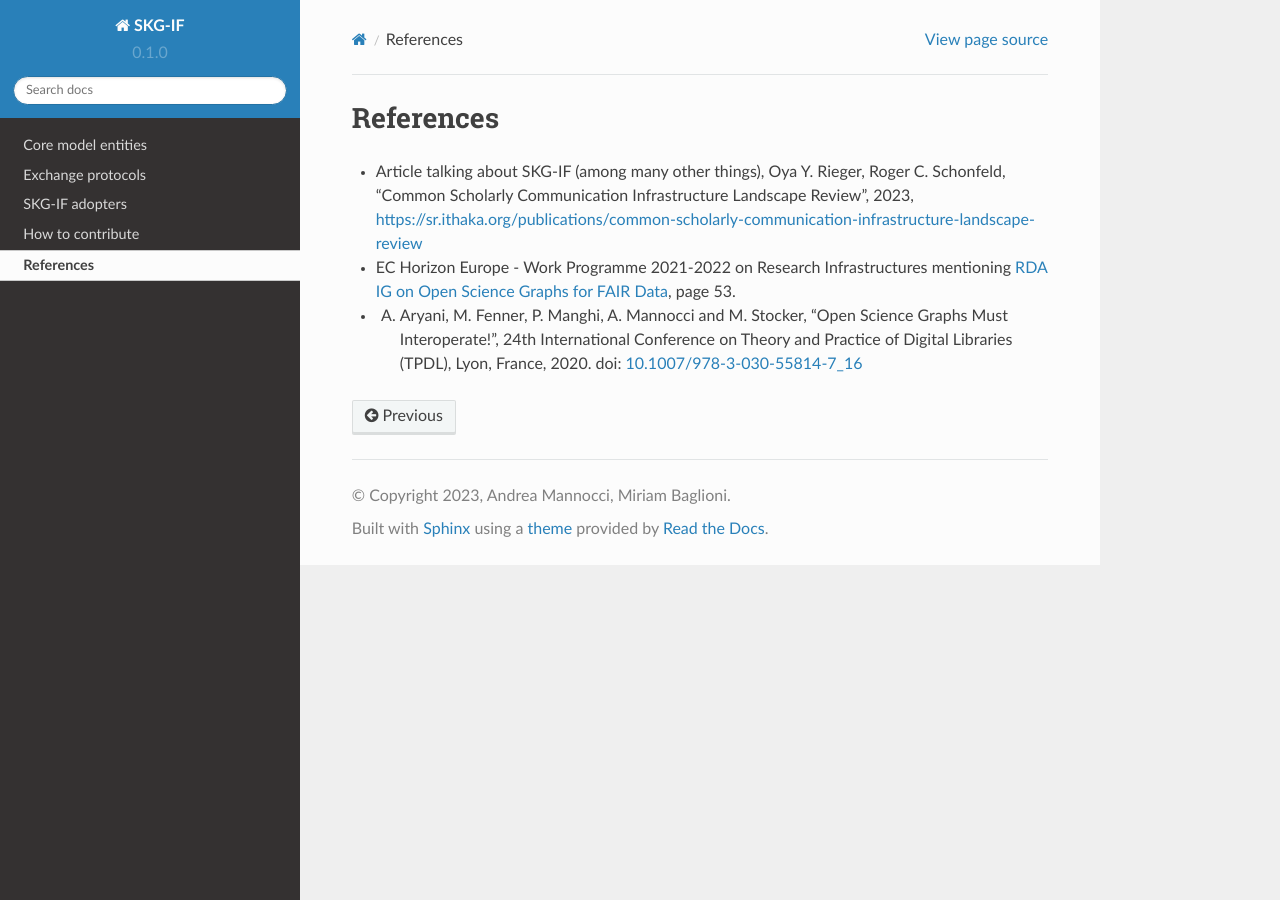
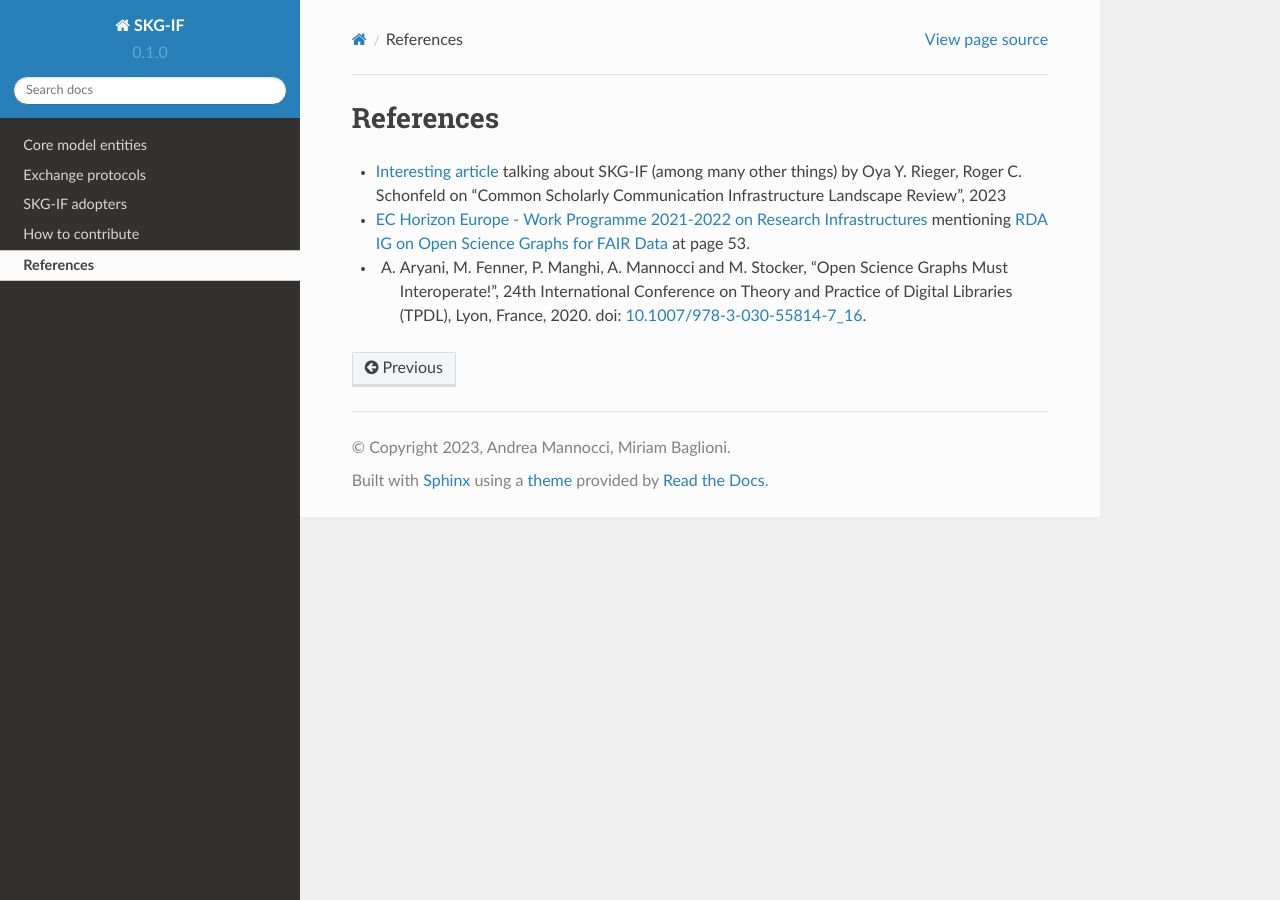
Before and after one commit to andremann/SKG-IF, a Sphinx documentation site: the page built from docs/source/references.rst, in a window 1280 px wide. Built offline with Sphinx 7.4.7 and the Read the Docs theme 2.0.0, drawn with Linux system fonts in a browser that asks for light colours.

Commit message:
added references

```diff
--- a/docs/source/references.rst
+++ b/docs/source/references.rst
@@ -2,6 +2,6 @@ References
 ##################
 
 
-- Article talking about SKG-IF (among many other things), Oya Y. Rieger, Roger C. Schonfeld, "Common Scholarly Communication Infrastructure Landscape Review", 2023, https://sr.ithaka.org/publications/common-scholarly-communication-infrastructure-landscape-review
-- EC Horizon Europe - Work Programme 2021-2022 on Research Infrastructures mentioning `RDA IG on Open Science Graphs for FAIR Data <https://ec.europa.eu/info/funding-tenders/opportunities/docs/2021-2027/horizon/wp-call/2021-2022/wp-3-research-infrastructures_horizon-2021-2022_en.pdf>`_, page 53.
-- A. Aryani, M. Fenner, P. Manghi, A. Mannocci and M. Stocker, "Open Science Graphs Must Interoperate!", 24th International Conference on Theory and Practice of Digital Libraries (TPDL), Lyon, France, 2020. doi: `10.1007/978-3-030-55814-7_16 <https://link.springer.com/chapter/10.1007/978-3-030-55814-7_16>`_
+- `Interesting article <https://sr.ithaka.org/publications/common-scholarly-communication-infrastructure-landscape-review>`_ talking about SKG-IF (among many other things) by Oya Y. Rieger, Roger C. Schonfeld on "Common Scholarly Communication Infrastructure Landscape Review", 2023
+- `EC Horizon Europe - Work Programme 2021-2022 on Research Infrastructures <https://ec.europa.eu/info/funding-tenders/opportunities/docs/2021-2027/horizon/wp-call/2021-2022/wp-3-research-infrastructures_horizon-2021-2022_en.pdf>`_  mentioning `RDA IG on Open Science Graphs for FAIR Data <https://www.rd-alliance.org/groups/open-science-graphs-fair-data-ig>`_ at page 53.
+- A. Aryani, M. Fenner, P. Manghi, A. Mannocci and M. Stocker, "Open Science Graphs Must Interoperate!", 24th International Conference on Theory and Practice of Digital Libraries (TPDL), Lyon, France, 2020. doi: `10.1007/978-3-030-55814-7_16 <https://link.springer.com/chapter/10.1007/978-3-030-55814-7_16>`_.
```
